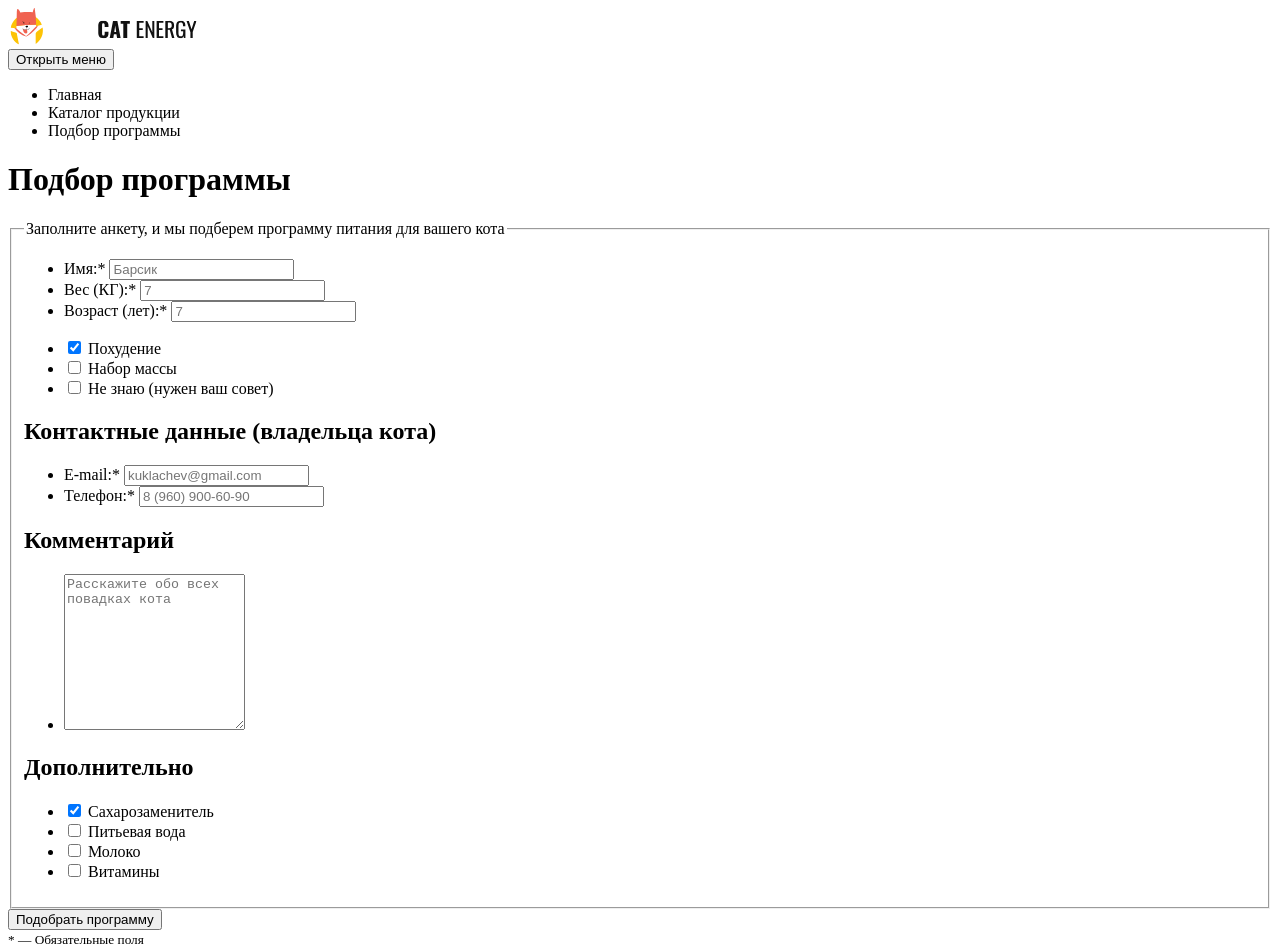
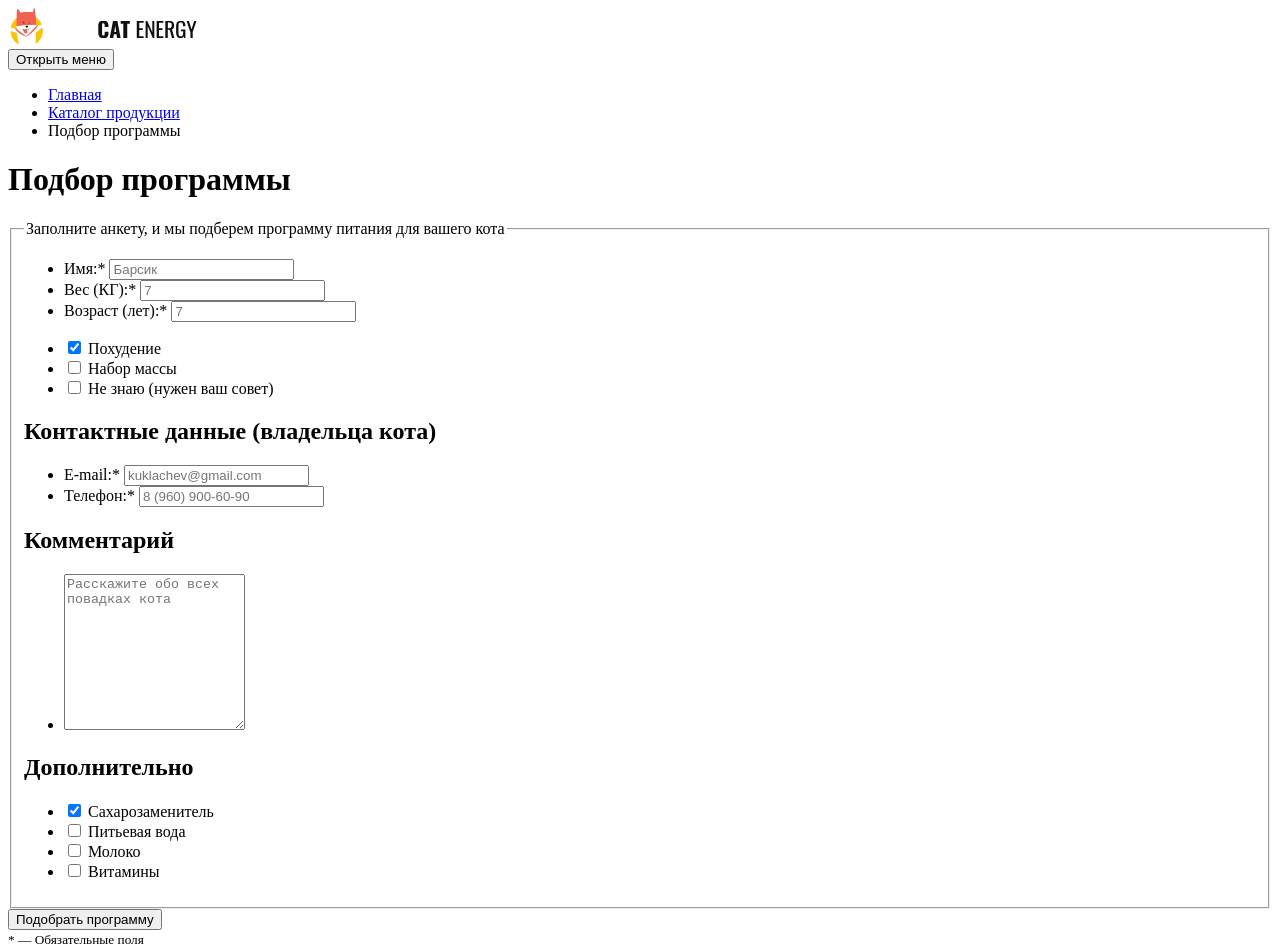
Before and after one commit to NivaiZ/1332139-cat-energy-23, a website: page source/form.html in a window 1280 px wide. Shown: the top 950 px of the page. Drawn offline with Linux system fonts and the light colour scheme.

Commit message:
Добавил ссылки страниц, также исправил ошибки

```diff
--- a/source/form.html
+++ b/source/form.html
@@ -24,12 +24,12 @@
                 <div class="main-nav__container">
                     <ul class="main-nav__list site-list">
                         <li class="site-list__item ">
-                            <a>
+                            <a class="main-nav__link" href="index.html">
                         Главная
                         </a>
                         </li>
                         <li class="site-list__item">
-                            <a>
+                            <a class="main-nav__link" href="catalog.html">
                         Каталог продукции
                       </a>
                         </li>
```
Also changed, not shown: source/catalog.html (+2 -2 lines), source/index.html (+2 -2 lines).
